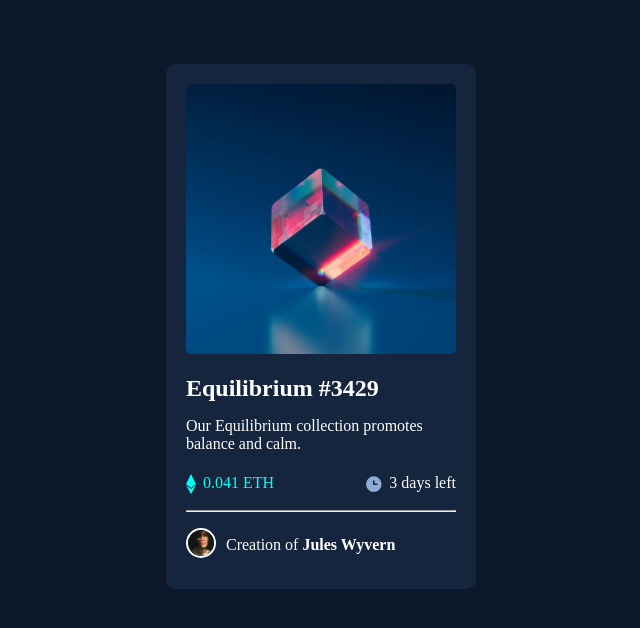
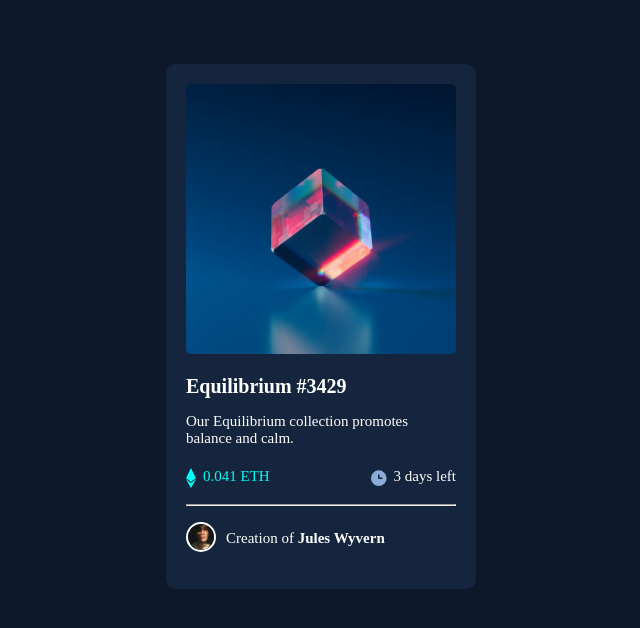
Before and after one commit to Andypraise/ntf-card, a plain HTML site: page index.html in a window 1280 px wide. Shown: the whole page, without its empty margins (319-959 px from the left). Drawn offline with Linux system fonts and the light colour scheme.

Commit message:
added font-size to h1 and p

```diff
--- a/style.css
+++ b/style.css
@@ -65,12 +65,14 @@ main {
 .description h1 {
   color: hsl(0, 0%, 100%);
   cursor: pointer;
+  font-size: 20px;
 }
 .description h1:hover {
   color: hsl(178, 100%, 50%);
 }
 .description p {
   color: hsl(0, 0%, 100%);
+  font-size: 15px;
   margin-top: 5px;
   margin-bottom: 5px;
 }
@@ -79,6 +81,7 @@ main {
   justify-content: space-between;
   margin-top: 1rem;
   margin-bottom: 1rem;
+  font-size: 15px;
 }
 .price {
   display: flex;
@@ -107,6 +110,7 @@ main {
   margin-top: 1rem;
   gap: 10px;
   color: hsl(0, 0%, 100%);
+  font-size: 15px;
 }
 .author img {
   width: 30px;
```
